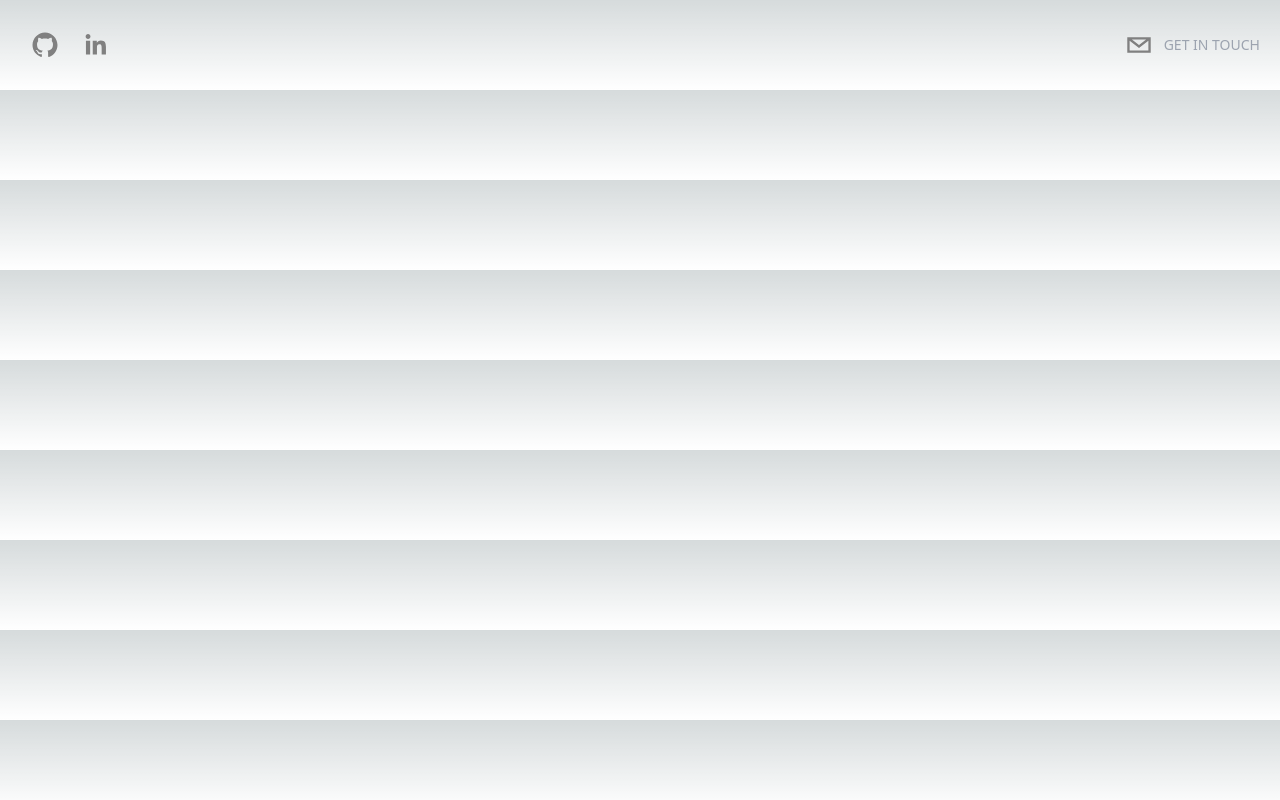
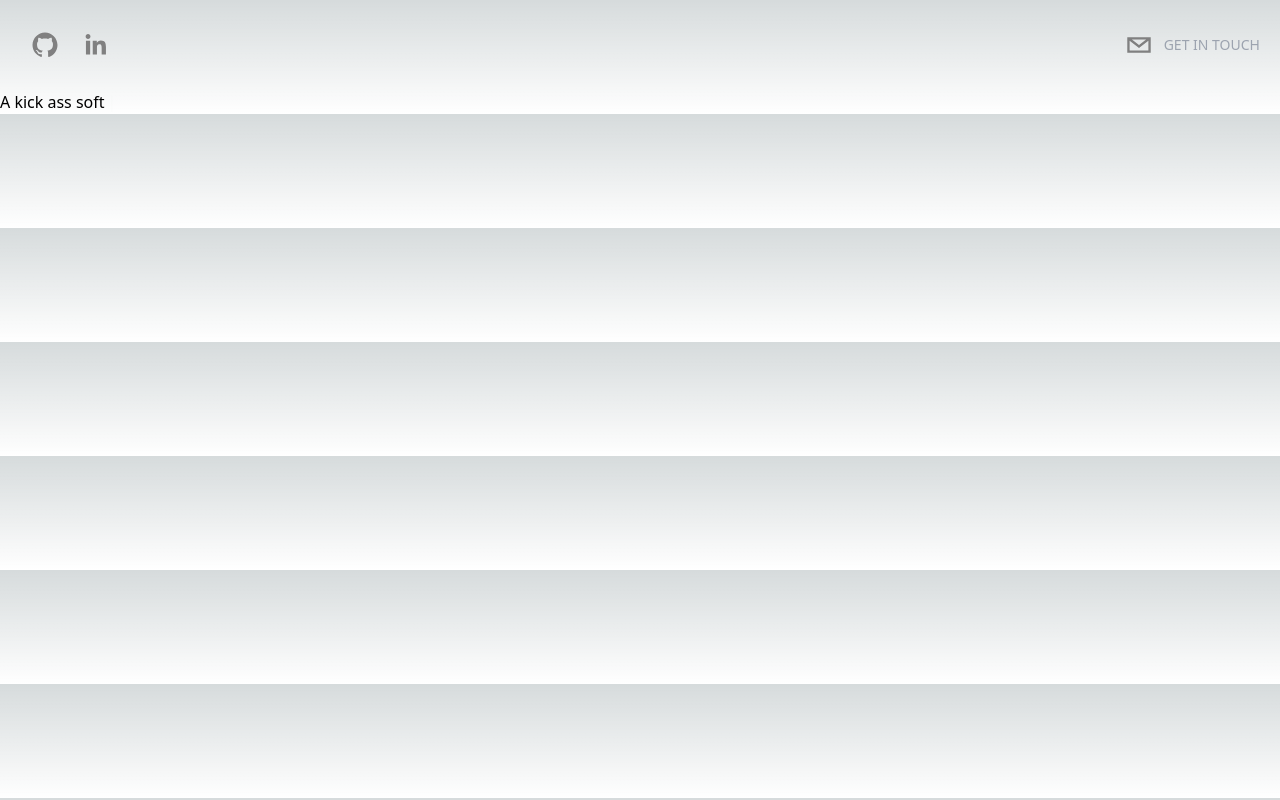
Before and after one commit to brandeddavid/my-portfolio, a Next.js app: page / in a window 1280 px wide. Built offline with nearby package versions, Linux system fonts and the light colour scheme.

Commit message:
add typewriter and cursor effect

```diff
--- a/package.json
+++ b/package.json
@@ -20,6 +20,7 @@
     "postcss": "8.4.23",
     "react": "18.2.0",
     "react-dom": "18.2.0",
+    "react-simple-typewriter": "^5.0.1",
     "react-social-icons": "^5.15.0",
     "tailwindcss": "3.3.2",
     "typescript": "5.0.4"
--- /dev/null
+++ b/src/components/BackgroundCircles.tsx
@@ -0,0 +1,17 @@
+import React from "react";
+
+type Props = {};
+
+const BackgroundCircles = (props: Props) => {
+	return (
+		<div>
+			<div />
+			<div />
+			<div />
+			<div />
+			<div />
+		</div>
+	);
+};
+
+export default BackgroundCircles;
--- /dev/null
+++ b/src/components/Hero.tsx
@@ -0,0 +1,25 @@
+import React from "react";
+import { useTypewriter, Cursor } from "react-simple-typewriter";
+import BackgroundCircles from "./BackgroundCircles";
+
+type Props = {};
+
+const Hero = (props: Props) => {
+	const [text, count] = useTypewriter({
+		words: ["Hello, I am David", "A kick ass software engineer"],
+		loop: true,
+		delaySpeed: 2000,
+	});
+
+	return (
+		<div>
+			<BackgroundCircles />
+			<h1>
+				<span>{text}</span>
+				<Cursor cursorColor="green" />
+			</h1>
+		</div>
+	);
+};
+
+export default Hero;
--- a/src/pages/index.tsx
+++ b/src/pages/index.tsx
@@ -1,7 +1,8 @@
 import Image from "next/image";
 import { Inter } from "next/font/google";
 import Head from "next/head";
-import Header from "../components/Header";
+import Header from "@/components/Header";
+import Hero from "@/components/Hero";
 
 const inter = Inter({ subsets: ["latin"] });
 
@@ -12,6 +13,9 @@ export default function Home() {
 				<title>David&apos;s Portfolio</title>
 			</Head>
 			<Header />
+			<section id="hero">
+				<Hero />
+			</section>
 		</main>
 	);
 }
```
Also changed, not shown: 1 other file (tests, documents, lock files or other folders).
